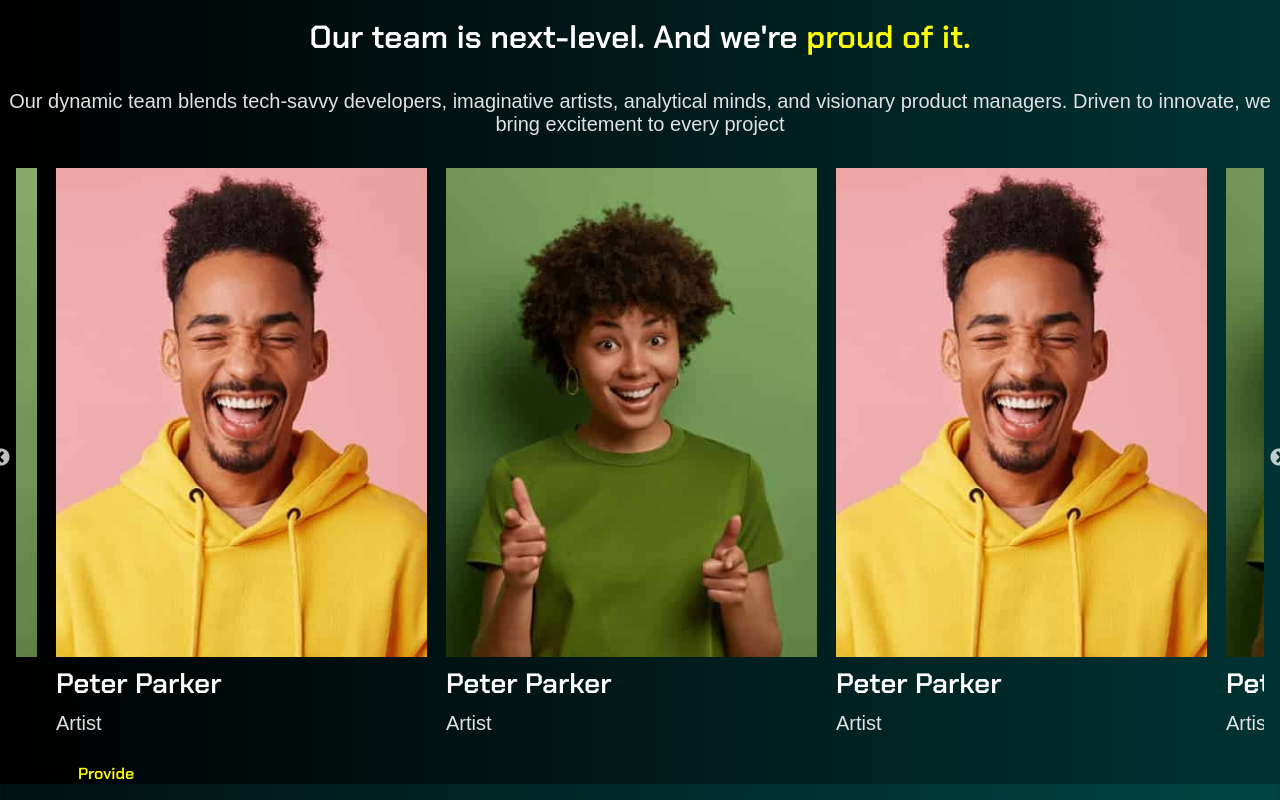
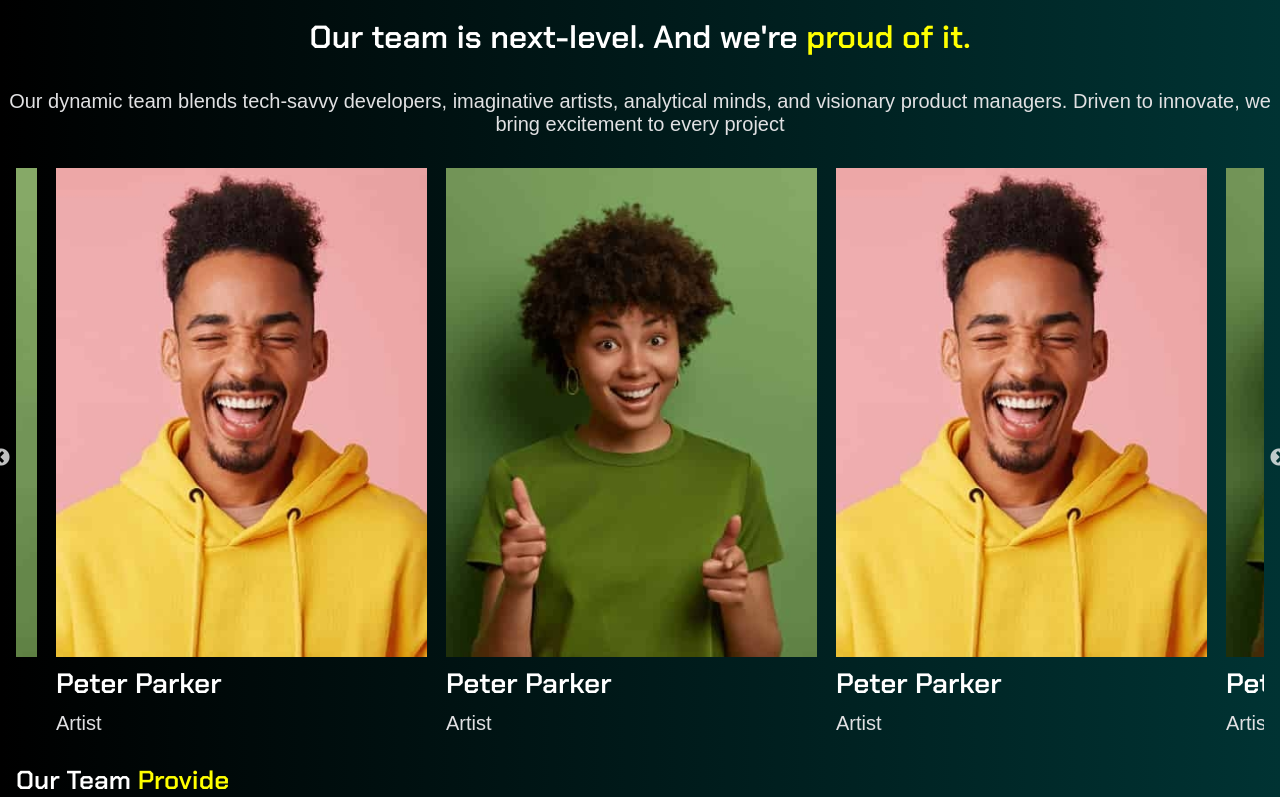
Before and after one commit to Bupilipili/4x, a React (Create React App) app: page / in a window 1280 px wide. Shown: the part 4126-4926 px from the top of the page. Built offline with nearby package versions, Linux system fonts and the light colour scheme; a web font is replaced by a local one.

Commit message:
Update Home.css

```diff
--- a/src/components/styles/Home.css
+++ b/src/components/styles/Home.css
@@ -288,3 +288,14 @@
 .image9 {
   width: 95%;
 }
+
+.head8 {
+  font-family: 'Chakra Petch', sans-serif;
+  font-size: 26px;
+  font-style: normal;
+  font-weight: 500;
+  line-height: normal;
+  color: #fff;
+  margin: 0;
+  padding-left: 1rem;
+}
```
